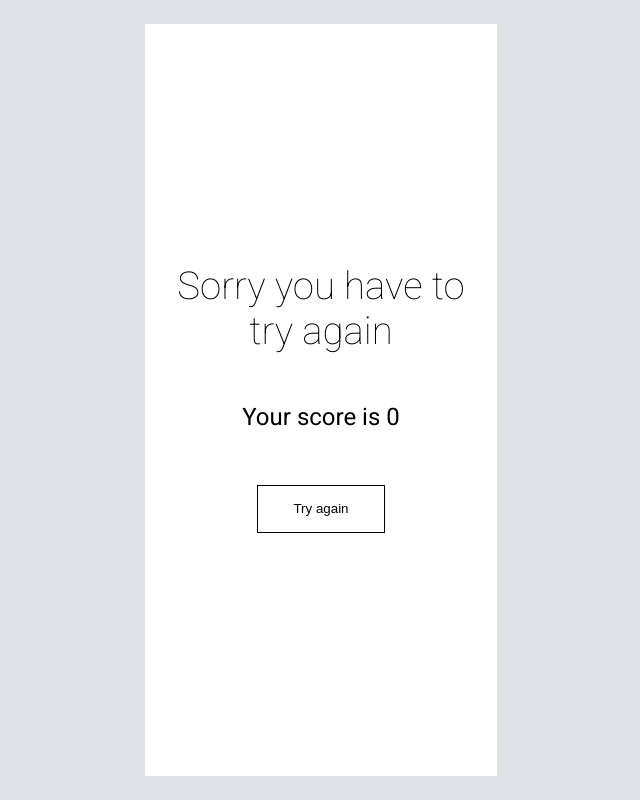
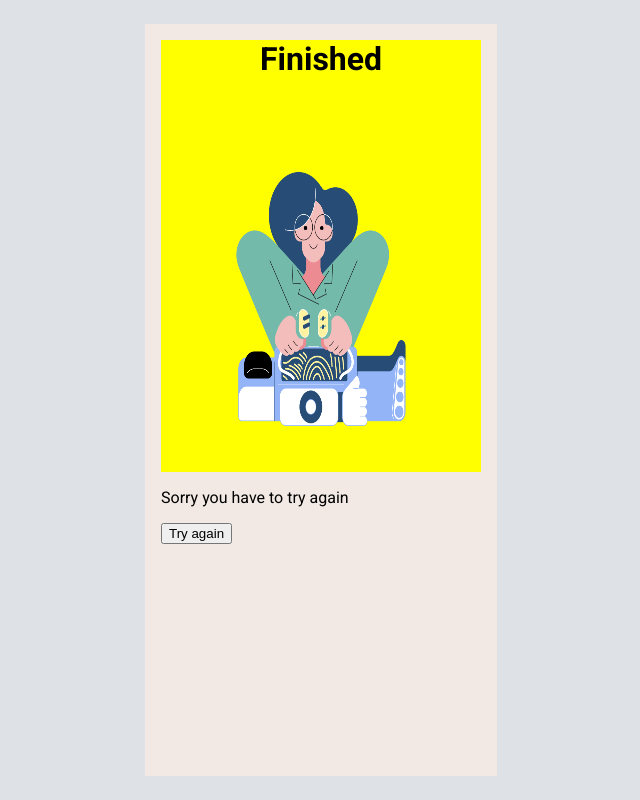
Before and after one commit to BasicallyMe/saffron-interactive-assessment, a React app: page / in a window 1280 px wide. Shown: the whole page, without its empty margins (319-959 px from the left). Built offline with nearby package versions, Linux system fonts and the light colour scheme.

Commit message:
design changes to result page

```diff
--- a/package.json
+++ b/package.json
@@ -4,8 +4,7 @@
   "description": "",
   "main": "index.js",
   "scripts": {
-    "test": "echo \"Error: no test specified\" && exit 1",
-    "start": "parcel public/index.html",
+    "dev": "parcel public/index.html",
     "build": "parcel build public/index.html"
   },
   "targets": {
--- a/public/components/Questions.js
+++ b/public/components/Questions.js
@@ -1,12 +1,14 @@
 import React, { useState } from "react";
-import './../scss/Questions.scss'
+import "./../scss/Questions.scss";
 import { VscChevronLeft } from "react-icons/vsc";
-
-
 
 const Questions = (props) => {
   const [questionNumber, setQuestionNumber] = useState(0);
-  const { data, score, setScore, setIsCompleted } = props
+  const { data, score, setScore, setIsCompleted } = props;
+
+  const progressBarStyle = {
+    width: `${((questionNumber + 1) / data.questions.length) * 100}%`
+  }
 
   const optionsList = data.questions[questionNumber].options.map((option) => (
     <button
@@ -20,7 +22,7 @@ const Questions = (props) => {
 
   function goBack() {
     if (questionNumber !== 0) {
-      setQuestionNumber(questionNumber - 1)
+      setQuestionNumber(questionNumber - 1);
     }
   }
   function changeQuestion(e) {
@@ -28,7 +30,7 @@ const Questions = (props) => {
       setScore(score + 20);
     }
     if (questionNumber === data.questions.length - 1) {
-      setIsCompleted(true)
+      setIsCompleted(true);
     } else {
       setQuestionNumber(questionNumber + 1);
     }
@@ -46,9 +48,9 @@ const Questions = (props) => {
             <span id="total-questions">/0{data.questions.length}</span>
           </div>
         </header>
-        <div id="progress-bar" className="outer-bar">
-            <div id="progress" className="inner-bar"></div>
-        </div>
+        <section id="outer-progress-bar">
+          <div id="inner-progress-bar" style={progressBarStyle}></div>
+        </section>
         <div id="question">
           <p>{data.questions[questionNumber].question}</p>
         </div>
--- a/public/components/Result.js
+++ b/public/components/Result.js
@@ -1,25 +1,28 @@
 import React from "react";
 import "./../scss/Result.scss";
+import Image from './../assets/25.png'
+
 
 const Result = (props) => {
   const { score, setScore, setIsCompleted, passmark } = props;
 
-  let result = "";
+  let status = "";
 
   if (score >= passmark) {
-    result = "You have passed the quiz";
+    status = "You have passed the quiz";
   } else {
-    result = "Sorry you have to try again";
+    status = "Sorry you have to try again";
   }
 
   return (
     <div id="result">
       <header>
-        <h1>{result}</h1>
+        <h1>Finished</h1>
+        <img src={Image}></img>
       </header>
 
       <section id="score-div">
-        <p>Your score is {score} </p>
+        <p>{status}</p>
       </section>
 
       <footer>
--- a/public/scss/Questions.scss
+++ b/public/scss/Questions.scss
@@ -1,5 +1,6 @@
+$theme-color: #0466c8;
 #container {
-    background-color: #0466c8;
+    background-color: $theme-color;
     height: 90%;
     width: 25%;
 
@@ -9,7 +10,7 @@
 
     #top {
         background-color: white;
-        height: 55%;
+        height: 60%;
         display: flex;
         flex-direction: column;
 
@@ -41,11 +42,25 @@
 
                 #current-question {
                     font-weight: 600;
-                    font-size: 1.2rem;
+                    font-size: 1.3rem;
                 }
                 #total-questions {
                     font-size: 0.8rem;
+                    font-weight: 300;
                 }
+            }
+        }
+        #outer-progress-bar {
+            padding: 0;
+            margin-top: 15px;
+            width: 100%;
+            height: 7px;
+            border: none;
+            border-bottom: solid 1px #ced4da;
+
+            #inner-progress-bar {
+                height: 100%;
+                background-color: $theme-color;
             }
         }
         #question {
@@ -66,7 +81,7 @@
         }
     }
     #bottom {
-        height: 45%;
+        height: 40%;
         display: flex;
         flex-direction: column;
         align-items: center;
--- a/public/scss/Result.scss
+++ b/public/scss/Result.scss
@@ -1,39 +1,28 @@
+$background-color: #f2e9e4;
 #result {
-  background-color: white;
+  background-color: $background-color;
   height: 90%;
   width: 25%;
   padding: 1rem;
   display: flex;
   flex-direction: column;
-  justify-content: center;
-  text-align: center;
-  color: black;
 
   header {
+    background-color: yellow;
+    height: 60%;
+    width: 100%;
+
+    h1, img {
+      margin: 0;
+    }
+    img {
+      height: 80%;
+      max-width: 100%;
+      // width: 100%;
+    }
     h1 {
-      font-weight: 200;
-      font-size: 2.4rem;
-    }
-  }
-  section {
-      p {
-          font-weight: 400;
-          font-size: 1.5rem;
-      }
-  }
-
-  footer {
-    height: 15%;
-    display: flex;
-    flex-direction: column;
-    justify-content: center;
-    align-items: center;
-    button {
-      background-color: transparent;
-      border: solid 1px black;
-      height: 3rem;
-      width: 40%;
-      font-weight: 400;
+      text-align: center;
+      height: 20%;
     }
   }
 }
```
Also changed, not shown: dist/25.a0cbee7b.png (added), public/assets/25.png (added), 4 other files.
